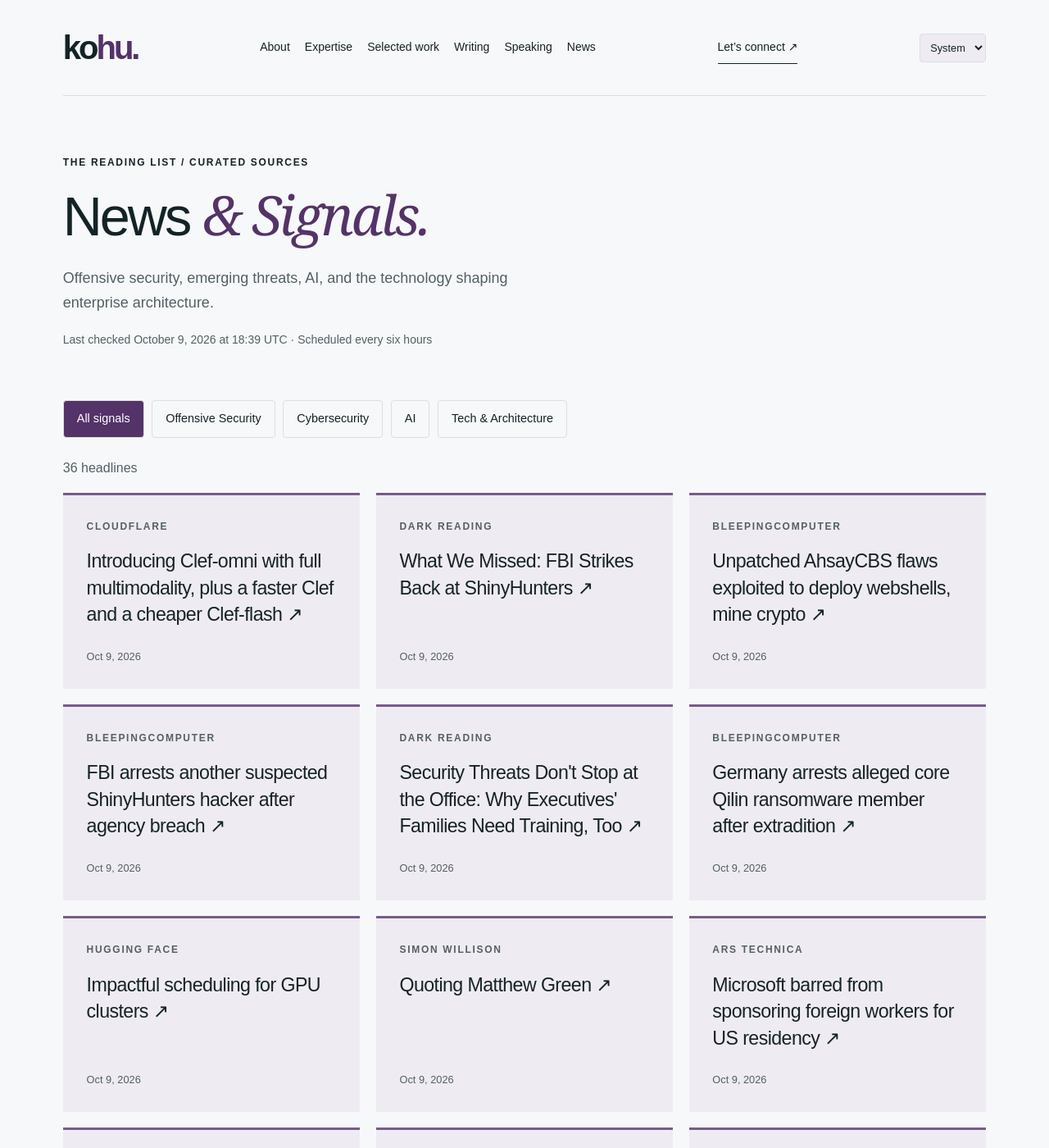
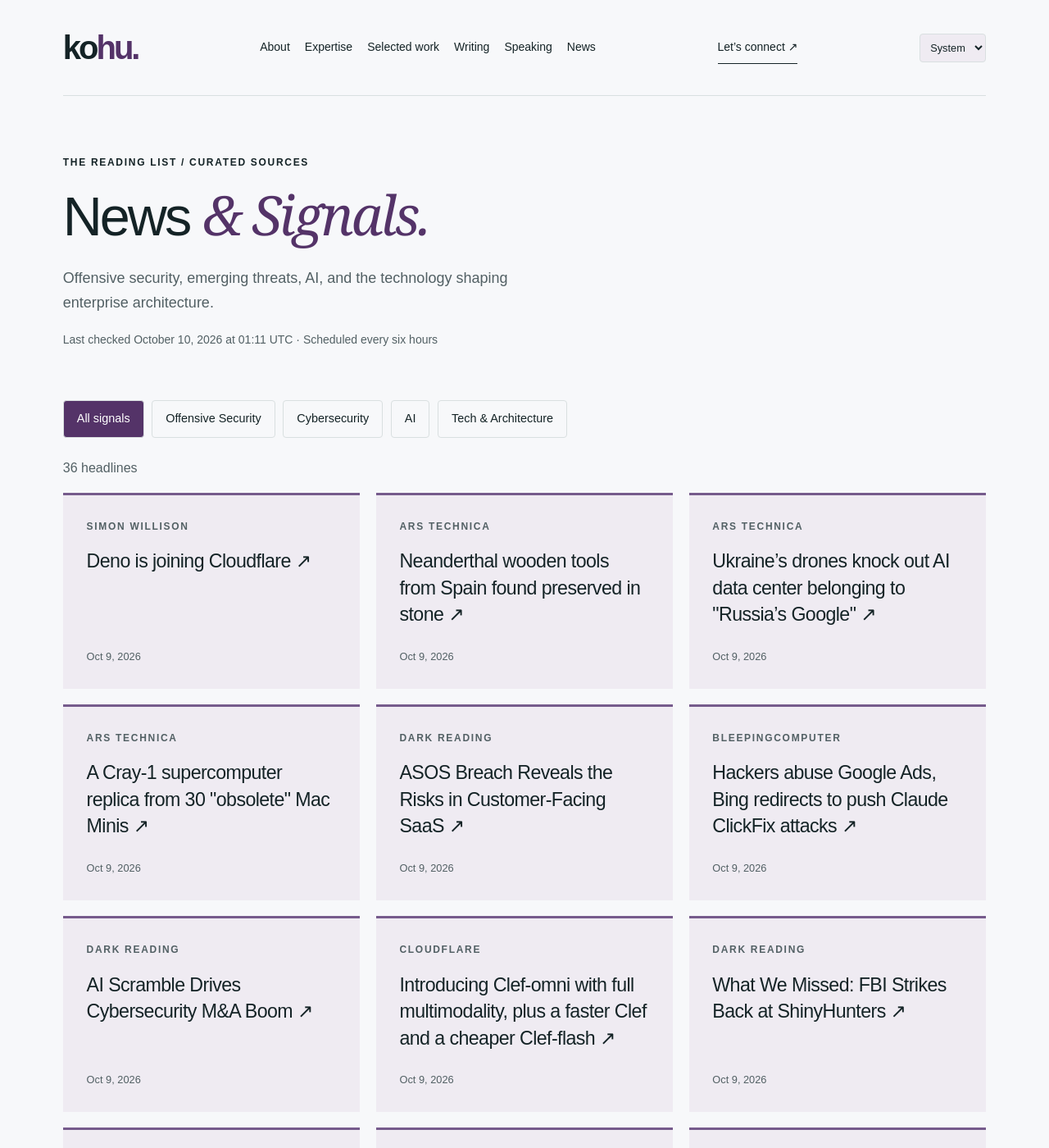
Before and after one commit to hntk/hntk.github.io, a Jekyll site: the page built from news/index.html, in a window 1280 px wide and 1400 px high. Shown: the whole window at 82% size. Built offline with Jekyll 4.4.1, drawn with Linux system fonts in a browser that asks for light colours; part of the change alters nothing that is shown; some of the changed text lies outside the part shown.

Commit message:
Refresh News and Signals

```diff
--- a/_data/news.json
+++ b/_data/news.json
@@ -1,6 +1,62 @@
 {
-  "updated": "2026-10-09T18:39:05.910909+00:00",
+  "updated": "2026-10-10T01:11:45.370379+00:00",
   "items": [
+    {
+      "title": "Deno is joining Cloudflare",
+      "url": "https://simonwillison.net/2026/Oct/9/deno-is-joining-cloudflare/",
+      "published": "2026-10-09T22:48:37+00:00",
+      "source": "Simon Willison",
+      "source_id": "simon-willison",
+      "category": "ai"
+    },
+    {
+      "title": "Neanderthal wooden tools from Spain found preserved in stone",
+      "url": "https://arstechnica.com/science/2026/10/neanderthal-wooden-tools-from-spain-found-preserved-in-stone/",
+      "published": "2026-10-09T22:34:03+00:00",
+      "source": "Ars Technica",
+      "source_id": "ars-technica",
+      "category": "tech-architecture"
+    },
+    {
+      "title": "Ukraine’s drones knock out AI data center belonging to \"Russia’s Google\"",
+      "url": "https://arstechnica.com/gadgets/2026/10/ukraines-drones-knock-out-ai-data-center-belonging-to-russias-google/",
+      "published": "2026-10-09T22:04:07+00:00",
+      "source": "Ars Technica",
+      "source_id": "ars-technica",
+      "category": "tech-architecture"
+    },
+    {
+      "title": "A Cray-1 supercomputer replica from 30 \"obsolete\" Mac Minis",
+      "url": "https://arstechnica.com/gadgets/2026/10/a-cray-1-supercomputer-replica-from-30-obsolete-mac-minis/",
+      "published": "2026-10-09T21:51:12+00:00",
+      "source": "Ars Technica",
+      "source_id": "ars-technica",
+      "category": "tech-architecture"
+    },
+    {
+      "title": "ASOS Breach Reveals the Risks in Customer-Facing SaaS",
+      "url": "https://www.darkreading.com/cyberattacks-data-breaches/asos-breach-risks-customer-facing-saas",
+      "published": "2026-10-09T20:58:32+00:00",
+      "source": "Dark Reading",
+      "source_id": "dark-reading",
+      "category": "cybersecurity"
+    },
+    {
+      "title": "Hackers abuse Google Ads, Bing redirects to push Claude ClickFix attacks",
+      "url": "https://www.bleepingcomputer.com/news/security/hackers-abuse-google-ads-bing-redirects-to-push-claude-clickfix-attacks/",
+      "published": "2026-10-09T20:31:37+00:00",
+      "source": "BleepingComputer",
+      "source_id": "bleepingcomputer",
+      "category": "cybersecurity"
+    },
+    {
+      "title": "AI Scramble Drives Cybersecurity M&A Boom",
+      "url": "https://www.darkreading.com/cybersecurity-analytics/ai-scramble-cybersecurity-ma-boom",
+      "published": "2026-10-09T19:26:26+00:00",
+      "source": "Dark Reading",
+      "source_id": "dark-reading",
+      "category": "cybersecurity"
+    },
     {
       "title": "Introducing Clef-omni with full multimodality, plus a faster Clef and a cheaper Clef-flash",
       "url": "https://blog.cloudflare.com/clef-faster-cheaper-multimodal/",
@@ -34,22 +90,6 @@
       "category": "cybersecurity"
     },
     {
-      "title": "Security Threats Don't Stop at the Office: Why Executives' Families Need Training, Too",
-      "url": "https://www.darkreading.com/cyber-risk/security-threats-don-t-stop-at-the-office-why-executives-families-need-training-too",
-      "published": "2026-10-09T16:25:05+00:00",
-      "source": "Dark Reading",
-      "source_id": "dark-reading",
-      "category": "cybersecurity"
-    },
-    {
-      "title": "Germany arrests alleged core Qilin ransomware member after extradition",
-      "url": "https://www.bleepingcomputer.com/news/security/germany-arrests-alleged-core-qilin-ransomware-member-after-extradition/",
-      "published": "2026-10-09T15:38:56+00:00",
-      "source": "BleepingComputer",
-      "source_id": "bleepingcomputer",
-      "category": "cybersecurity"
-    },
-    {
       "title": "Impactful scheduling for GPU clusters",
       "url": "https://huggingface.co/blog/allenai/impactful-scheduling",
       "published": "2026-10-09T15:20:29+00:00",
@@ -64,22 +104,6 @@
       "source": "Simon Willison",
       "source_id": "simon-willison",
       "category": "ai"
-    },
-    {
-      "title": "Microsoft barred from sponsoring foreign workers for US residency",
-      "url": "https://arstechnica.com/tech-policy/2026/10/trump-administration-targets-microsoft-in-new-immigration-crackdown/",
-      "published": "2026-10-09T13:14:33+00:00",
-      "source": "Ars Technica",
-      "source_id": "ars-technica",
-      "category": "tech-architecture"
-    },
-    {
-      "title": "Social Engineering AI Agents: The New BEC for 2026",
-      "url": "https://www.darkreading.com/cybersecurity-operations/social-engineering-ai-agents-bec-2026",
-      "published": "2026-10-09T13:00:00+00:00",
-      "source": "Dark Reading",
-      "source_id": "dark-reading",
-      "category": "cybersecurity"
     },
     {
       "title": "Introducing on-demand CPU and memory profiling with flamegraphs for Workers and Durable Objects",
@@ -98,44 +122,12 @@
       "category": "ai"
     },
     {
-      "title": "Deno is joining Cloudflare",
-      "url": "https://blog.cloudflare.com/deno-joins-cloudflare/",
-      "published": "2026-10-09T12:50:00+00:00",
-      "source": "Cloudflare",
-      "source_id": "cloudflare",
-      "category": "tech-architecture"
-    },
-    {
-      "title": "Rocket Report: A rare Falcon 9 scrub; is it just about Vulcan's time to shine?",
-      "url": "https://arstechnica.com/space/2026/10/rocket-report-a-rare-falcon-9-scrub-is-it-just-about-vulcans-time-to-shine/",
-      "published": "2026-10-09T11:00:57+00:00",
-      "source": "Ars Technica",
-      "source_id": "ars-technica",
-      "category": "tech-architecture"
-    },
-    {
-      "title": "Volkswagen's replacement for the ID.4 crossover is here",
-      "url": "https://arstechnica.com/cars/2026/10/volkswagens-replacement-for-the-id-4-crossover-is-here/",
-      "published": "2026-10-09T10:00:59+00:00",
-      "source": "Ars Technica",
-      "source_id": "ars-technica",
-      "category": "tech-architecture"
-    },
-    {
       "title": "ICE Agent at NYC Shooting Has History of Alleged Violence and Illegal Arrests",
       "url": "https://www.wired.com/story/ice-agent-at-nyc-shooting-has-history-of-alleged-violence-and-illegal-arrests/",
       "published": "2026-10-09T04:46:11+00:00",
       "source": "WIRED Security",
       "source_id": "wired",
       "category": "cybersecurity"
-    },
-    {
-      "title": "ttok 1.0",
-      "url": "https://simonwillison.net/2026/Oct/9/ttok/",
-      "published": "2026-10-09T00:34:43+00:00",
-      "source": "Simon Willison",
-      "source_id": "simon-willison",
-      "category": "ai"
     },
     {
       "title": "What the 2026 Microsoft Digital Defense Report reveals about AI, identity, and the future of cybersecurity",
@@ -288,6 +280,14 @@
       "source": "Trail of Bits",
       "source_id": "trail-of-bits",
       "category": "offensive-security"
+    },
+    {
+      "title": "AI for Offensive Security: What Works, What Does Not, and How to Adopt It",
+      "url": "https://specterops.io/blog/2026/09/24/ai-for-offensive-security/",
+      "published": "2026-09-24T16:00:00+00:00",
+      "source": "SpecterOps",
+      "source_id": "specterops",
+      "category": "offensive-security"
     }
   ],
   "sources": [
@@ -295,79 +295,79 @@
       "id": "ars-technica",
       "name": "Ars Technica",
       "status": "ok",
-      "last_success": "2026-10-09T18:39:05.910909+00:00"
+      "last_success": "2026-10-10T01:11:45.370379+00:00"
     },
     {
       "id": "bleepingcomputer",
       "name": "BleepingComputer",
       "status": "ok",
-      "last_success": "2026-10-09T18:39:05.910909+00:00"
+      "last_success": "2026-10-10T01:11:45.370379+00:00"
     },
     {
       "id": "cloudflare",
       "name": "Cloudflare",
       "status": "ok",
-      "last_success": "2026-10-09T18:39:05.910909+00:00"
+      "last_success": "2026-10-10T01:11:45.370379+00:00"
     },
     {
       "id": "dark-reading",
       "name": "Dark Reading",
       "status": "ok",
-      "last_success": "2026-10-09T18:39:05.910909+00:00"
+      "last_success": "2026-10-10T01:11:45.370379+00:00"
     },
     {
       "id": "hugging-face",
       "name": "Hugging Face",
       "status": "ok",
-      "last_success": "2026-10-09T18:39:05.910909+00:00"
+      "last_success": "2026-10-10T01:11:45.370379+00:00"
     },
     {
       "id": "microsoft-research",
       "name": "Microsoft Research",
       "status": "ok",
-      "last_success": "2026-10-09T18:39:05.910909+00:00"
+      "last_success": "2026-10-10T01:11:45.370379+00:00"
     },
     {
       "id": "nvidia",
       "name": "NVIDIA",
       "status": "ok",
-      "last_success": "2026-10-09T18:39:05.910909+00:00"
+      "last_success": "2026-10-10T01:11:45.370379+00:00"
     },
     {
       "id": "portswigger",
       "name": "PortSwigger Research",
       "status": "ok",
-      "last_success": "2026-10-09T18:39:05.910909+00:00"
+      "last_success": "2026-10-10T01:11:45.370379+00:00"
     },
     {
       "id": "schneier",
       "name": "Schneier on Security",
       "status": "ok",
-      "last_success": "2026-10-09T18:39:05.910909+00:00"
+      "last_success": "2026-10-10T01:11:45.370379+00:00"
     },
     {
       "id": "simon-willison",
       "name": "Simon Willison",
       "status": "ok",
-      "last_success": "2026-10-09T18:39:05.910909+00:00"
+      "last_success": "2026-10-10T01:11:45.370379+00:00"
     },
     {
       "id": "specterops",
       "name": "SpecterOps",
       "status": "ok",
-      "last_success": "2026-10-09T18:39:05.910909+00:00"
+      "last_success": "2026-10-10T01:11:45.370379+00:00"
     },
     {
       "id": "trail-of-bits",
       "name": "Trail of Bits",
       "status": "ok",
-      "last_success": "2026-10-09T18:39:05.910909+00:00"
+      "last_success": "2026-10-10T01:11:45.370379+00:00"
     },
     {
       "id": "wired",
       "name": "WIRED Security",
       "status": "ok",
-      "last_success": "2026-10-09T18:39:05.910909+00:00"
+      "last_success": "2026-10-10T01:11:45.370379+00:00"
     }
   ]
 }
```
